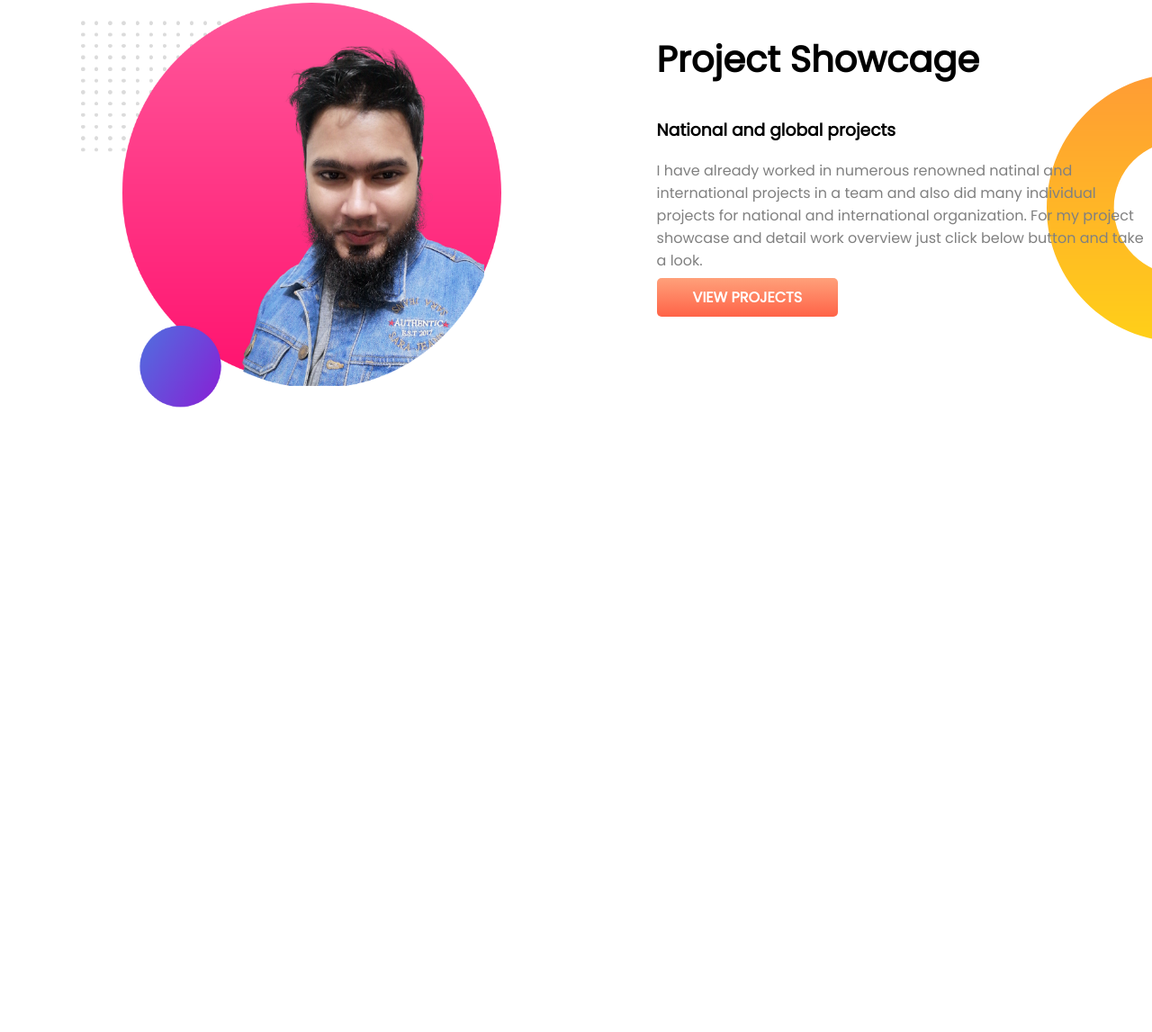
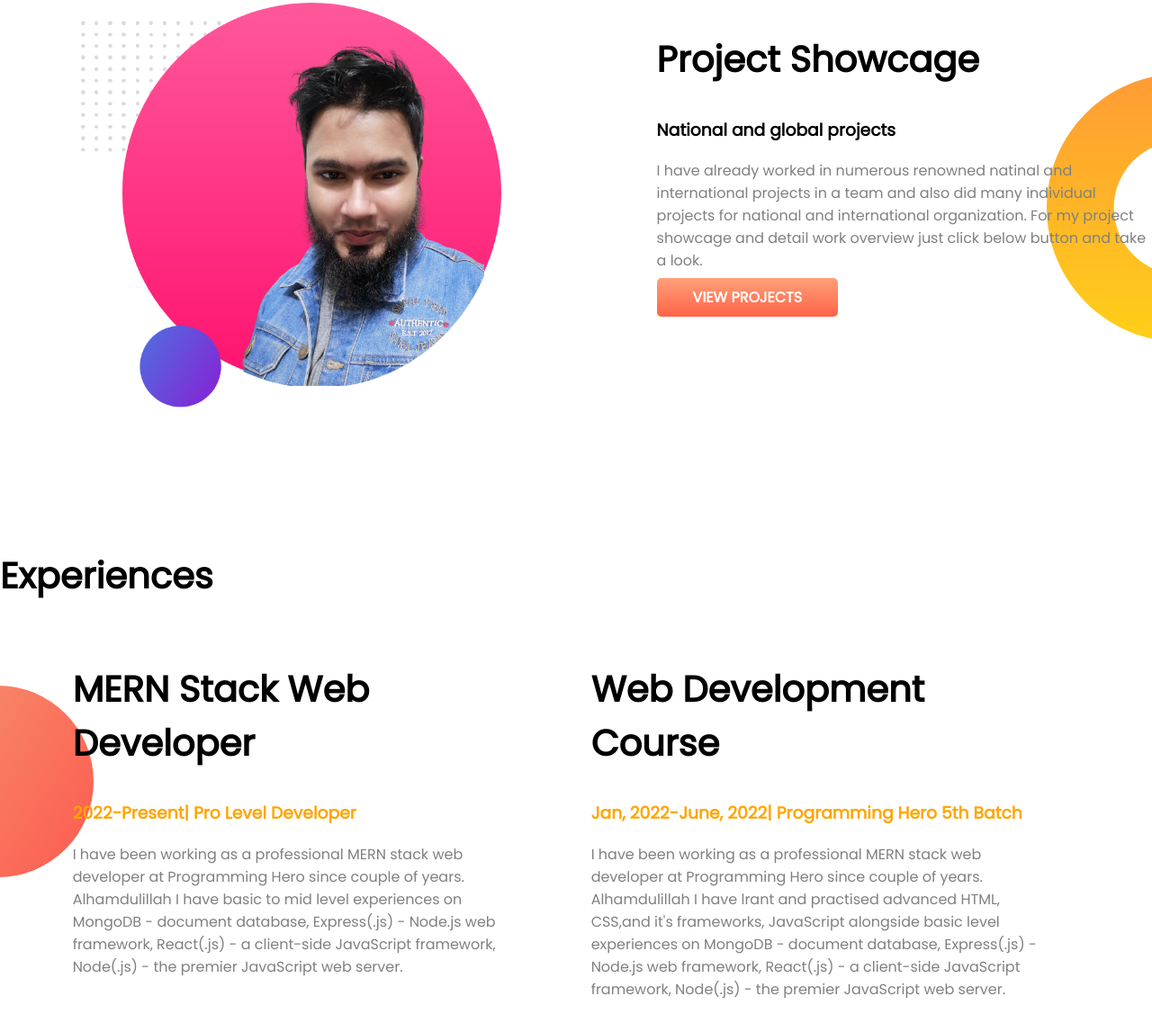
Before and after one commit to Zahid-BM/developer-porfolio, a plain HTML site: page index.html in a window 1280 px wide. Shown: the part 685-1832 px from the top of the page at 90% size. Before the commit the page ends 1145 px from the top, so only its background shows below. Drawn offline with Linux system fonts and the light colour scheme.

Commit message:
Experience part done without shadow and image border slice

```diff
--- a/index.html
+++ b/index.html
@@ -44,11 +44,35 @@
             <h2>Project Showcage</h2>
             <h3>National and global projects</h3>
             <p>I have already worked in numerous renowned natinal and international projects in a team and also did many
-                individual projects for national and international organization. For my project showcase and detail work
+                individual projects for national and international organization. For my project showcage and detail work
                 overview just click below button and take a look.</p>
             <a class="button" target="_blank" href="https://www.linkedin.com/in/bm-zahidul-islam-9250a4156/">VIEW
                 PROJECTS</a>
-
+        </div>
+    </section>
+    <section class="experience-section">
+        <h2>Experiences</h2>
+        <div class="experience">
+            <div class="half-width">
+                <div>
+                    <h2>MERN Stack Web Developer</h2>
+                    <h3 class="zahid">2022-Present| Pro Level Developer</h3>
+                    <p>I have been working as a professional MERN stack web developer at Programming Hero since couple
+                        of
+                        years. Alhamdulillah I have basic to mid level experiences on MongoDB - document database,
+                        Express(.js) - Node.js web framework, React(.js) - a client-side
+                        JavaScript framework, Node(.js) - the premier JavaScript web server. </p>
+                </div>
+            </div>
+            <div class="half-width">
+                <h2>Web Development Course</h2>
+                <h3 class="zahid">Jan, 2022-June, 2022| Programming Hero 5th Batch</h3>
+                <p>I have been working as a professional MERN stack web developer at Programming Hero since couple of
+                    years. Alhamdulillah I have lrant and practised advanced HTML, CSS,and it's frameworks, JavaScript
+                    alongside basic level experiences on MongoDB - document database,
+                    Express(.js) - Node.js web framework, React(.js) - a client-side
+                    JavaScript framework, Node(.js) - the premier JavaScript web server. </p>
+            </div>
         </div>
     </section>
 </body>
--- a/style.css
+++ b/style.css
@@ -42,13 +42,26 @@ p{
     color: orange;
 }
 /* top section css style ends */
-
+/* showcage section starts */
 .showcage-section{
     display: flex;
     background-image: url(images/dream-bg.png);
     background-repeat: no-repeat;
     background-position: right;
+    margin-bottom: 150px;
 }
 h2{font-size: 40px;
     font-weight: 800;
 }
+/* showcage section ends */
+/* Experiences section starts */
+.experience{
+    display: flex;
+    width: 90%;
+}
+.experience-section{
+background-image: url(images/exp-bg.png);
+background-repeat: no-repeat;
+    background-position: left;
+     margin-bottom: 150px;
+}
```
